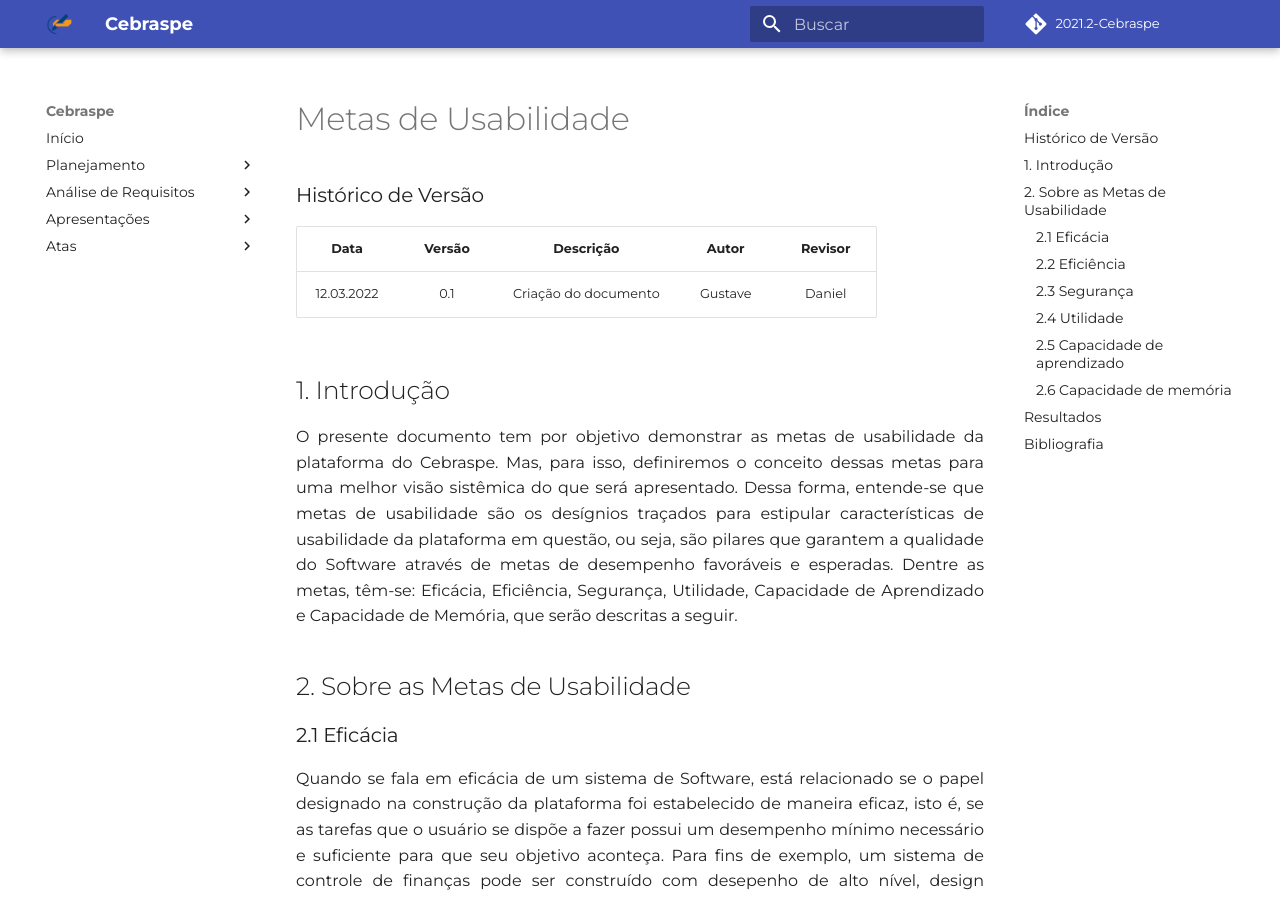
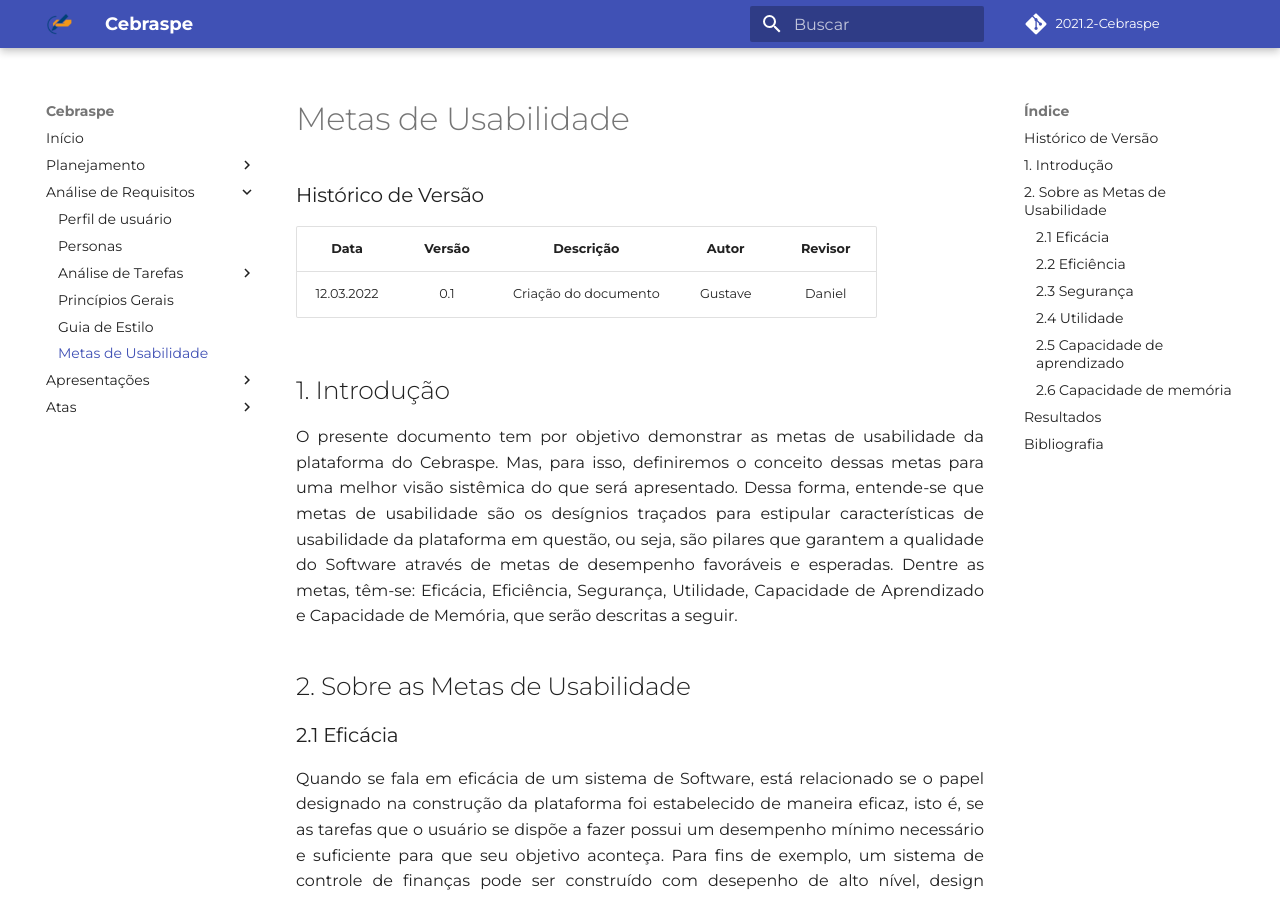
Before and after one commit to Interacao-Humano-Computador/2021.2-Cebraspe, an MkDocs documentation site: the page built from docs/Análise_de_requisitos/Metas_de_usabilidade/metas_de_usabilidade.md, in a window 1280 px wide and 900 px high. Built offline with MkDocs 1.6.1 and Material for MkDocs 9.7.7, drawn with Linux system fonts in a browser that asks for light colours; some web fonts are replaced; comment, search, counter and statistics services are not loaded.

Commit message:
#20 - Adicionando no gitpages

```diff
--- a/mkdocs.yml
+++ b/mkdocs.yml
@@ -5,15 +5,15 @@
 
 theme:
   name: material
-  language: 'pt'
+  language: "pt"
   palette:
-    primary: '#fff'
-    accent: 'light blue'
+    primary: "#fff"
+    accent: "light blue"
   font:
-    text: 'Montserrat'
-    code: 'sans-serif'
-  logo: 'Assets/logo.png'
-  favicon: 'Assets/logo.png'
+    text: "Montserrat"
+    code: "sans-serif"
+  logo: "Assets/logo.png"
+  favicon: "Assets/logo.png"
 
 nav:
   - Início: index.md
@@ -31,6 +31,7 @@
           - HTA: Análise_de_requisitos/Análise_de_tarefas/HTA.md
       - Princípios Gerais: Análise_de_requisitos/Principios_gerais/Principios_gerais.md
       - Guia de Estilo: Análise_de_requisitos/Guia_de_estilo/guia_de_estilo.md
+      - Metas de Usabilidade: Análise_de_requisitos/Metas_de_usabilidade/metas_de_usabilidade.md
   - Apresentações:
       - Apresentação 1: Apresentacoes/Apresentacao1.md
       - Apresentação 2: Apresentacoes/Apresentacao2.md
```
